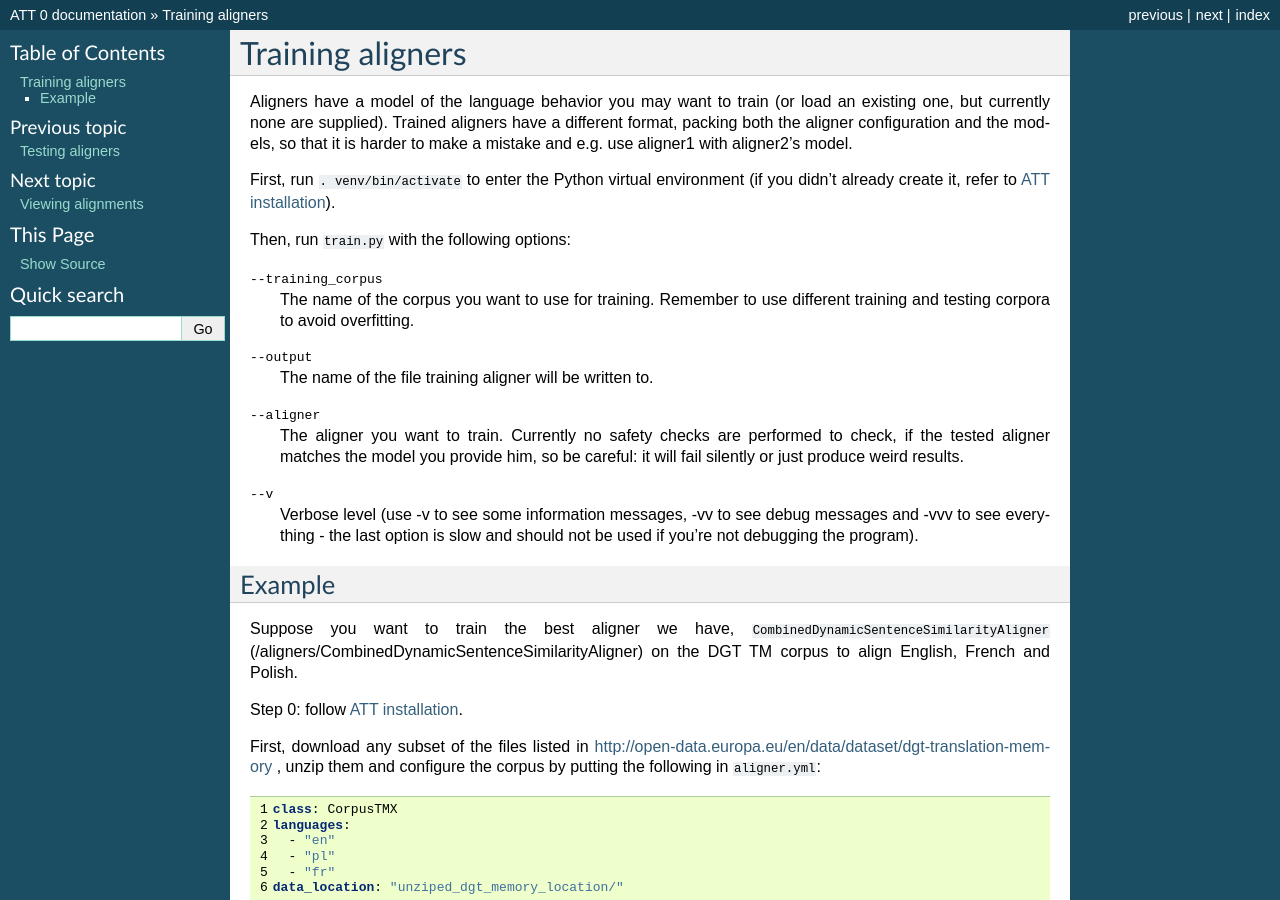
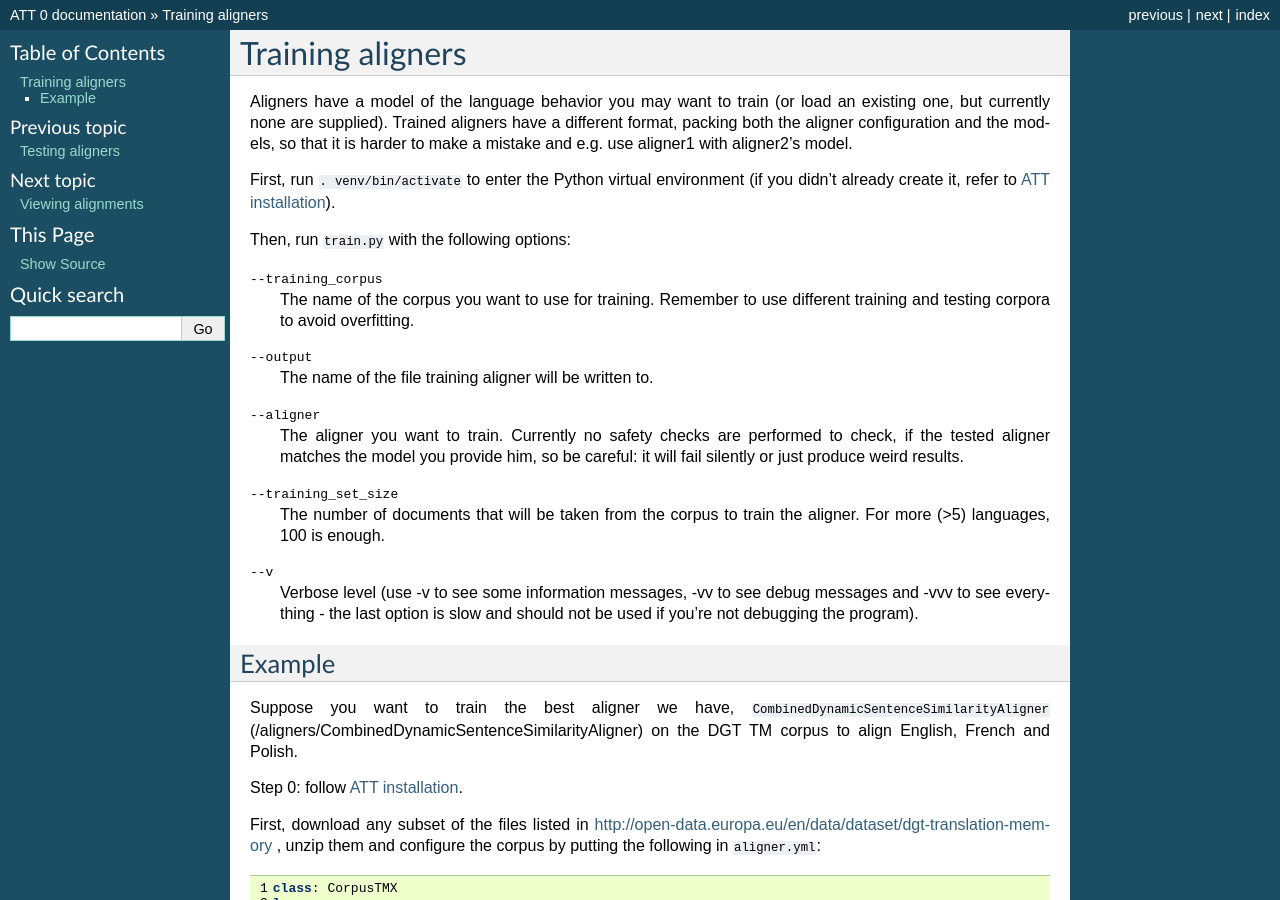
Before and after one commit to kazet/ATT, a Sphinx documentation site: the page built from att/doc/training_aligners.rst, in a window 1280 px wide and 900 px high. Built offline with Sphinx 7.4.7, drawn with Linux system fonts in a browser that asks for light colours.

Commit message:
training set size is described in att/doc/training_aligners.rst

```diff
--- a/att/doc/training_aligners.rst
+++ b/att/doc/training_aligners.rst
@@ -22,6 +22,9 @@ Then, run ``train.py`` with the following options:
    The aligner you want to train. Currently no safety checks are performed
    to check, if the tested aligner matches the model you provide him, so be
    careful: it will fail silently or just produce weird results.
+--training_set_size
+  The number of documents that will be taken from the corpus to train the
+  aligner. For more (>5) languages, 100 is enough.
 --v
    Verbose level (use -v to see some information messages, -vv to see
    debug messages and -vvv to see everything - the last option is slow
```
